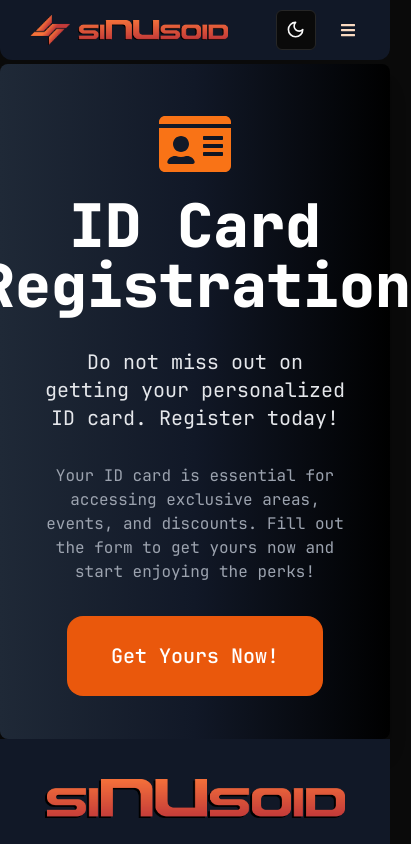
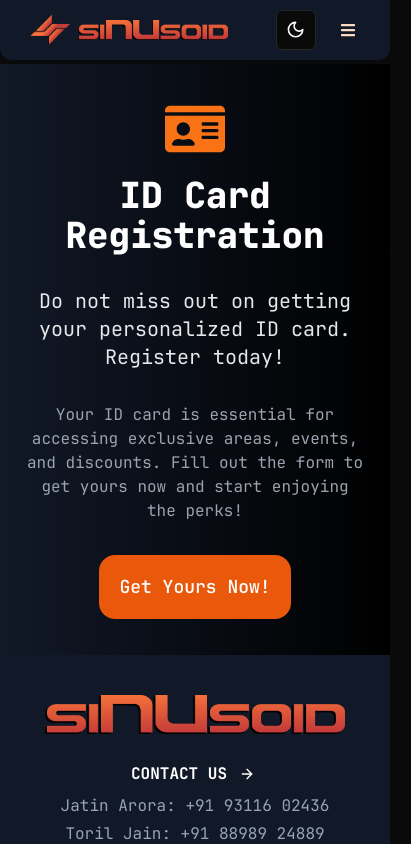
Before and after one commit to thelegendaryarticuno/sinunextfront, a Next.js app: page /idcard in a window 390 px wide. Shown: the top 844 px of the page, 411 px wide, since content can reach past the window. Built offline with nearby package versions, Linux system fonts and the light colour scheme.

Commit message:
idcard completion

```diff
--- a/src/components/idcard/hero.tsx
+++ b/src/components/idcard/hero.tsx
@@ -5,9 +5,14 @@ import { useTheme } from "next-themes";
 
 const IDCardHero = () => {
   const [isDialogOpen, setIsDialogOpen] = useState(false);
-  const { theme } = useTheme();
+  const [mounted, setMounted] = useState(false);
+  const { theme, resolvedTheme } = useTheme();
   const openDialog = () => setIsDialogOpen(true);
   const closeDialog = () => setIsDialogOpen(false);
+
+  useEffect(() => {
+    setMounted(true);
+  }, []);
 
   useEffect(() => {
     const handleKeyDown = (event: KeyboardEvent) => {
@@ -25,18 +30,30 @@ const IDCardHero = () => {
     }
   };
 
+  if (!mounted) {
+    return null;
+  }
+
+  const isDarkTheme = theme === "dark" || resolvedTheme === "dark";
+
   return (
-    <section className="bg-gradient-to-r from-gray-400 via-slate-500 to-slate-600 dark:bg-gradient-to-r dark:from-gray-800 dark:via-gray-900 dark:to-black h-[80vh] flex items-center justify-center text-white rounded-lg shadow-xl p-10">
+    <section
+      className={`relative ${
+        isDarkTheme
+          ? "bg-gradient-to-r from-gray-900 to-black text-white"
+          : "bg-gradient-to-r from-gray-100 to-gray-300 text-gray-800"
+      } h-[70vh] flex items-center justify-center p-6 md:p-10`}
+    >
       <div className="flex flex-col items-center space-y-8 text-center w-full max-w-4xl">
         <div className="flex flex-col items-center space-y-4">
           <FaIdCard
-            className={`text-7xl ${
-              theme === "dark" ? "text-orange-500" : "text-orange-400"
+            className={`text-6xl md:text-7xl ${
+              isDarkTheme ? "text-orange-500" : "text-orange-400"
             }`}
           />
           <h2
-            className={`text-6xl font-extrabold ${
-              theme === "dark" ? "text-white" : "text-gray-900"
+            className={`text-4xl md:text-6xl font-extrabold ${
+              isDarkTheme ? "text-white" : "text-gray-900"
             }`}
           >
             ID Card Registration
@@ -44,18 +61,26 @@ const IDCardHero = () => {
         </div>
         <p
           className={`text-xl ${
-            theme === "dark" ? "text-gray-200" : "text-gray-800"
+            isDarkTheme ? "text-gray-200" : "text-gray-800"
           }`}
         >
           Do not miss out on getting your personalized ID card. Register today!
         </p>
-        <p className="text-base text-gray-300 dark:text-gray-400 max-w-xl">
+        <p
+          className={`text-base ${
+            isDarkTheme ? "text-gray-400" : "text-gray-800"
+          } max-w-xl`}
+        >
           Your ID card is essential for accessing exclusive areas, events, and
           discounts. Fill out the form to get yours now and start enjoying the
           perks!
         </p>
         <button
-          className="w-64 h-20 bg-orange-400 dark:bg-orange-600 hover:bg-orange-500 dark:hover:bg-orange-700 text-black dark:text-white font-semibold rounded-2xl transition-all text-xl"
+          className={`w-48 h-16 md:w-64 md:h-20 ${
+            isDarkTheme
+              ? "bg-orange-600 hover:bg-orange-700 text-white"
+              : "bg-orange-400 hover:bg-orange-500 text-black"
+          } font-semibold rounded-2xl transition-all text-lg md:text-xl`}
           onClick={openDialog}
         >
           Get Yours Now!
@@ -68,14 +93,14 @@ const IDCardHero = () => {
           onClick={handleOutsideClick}
         >
           <div
-            className={`${theme === "dark" ? "bg-gray-800" : "bg-white"} ${
-              theme === "dark" ? "text-white" : "text-gray-900"
+            className={`${
+              isDarkTheme ? "bg-gray-800 text-white" : "bg-white text-gray-900"
             } rounded-lg p-10 w-[90%] max-w-lg shadow-lg relative`}
           >
             <IDCardForm />
             <button
               className={`absolute top-4 right-4 ${
-                theme === "dark" ? "text-gray-300" : "text-gray-600"
+                isDarkTheme ? "text-gray-300" : "text-gray-600"
               } text-2xl`}
               onClick={closeDialog}
             >
--- a/src/pages/idcard/[attendeeId]/index.tsx
+++ b/src/pages/idcard/[attendeeId]/index.tsx
@@ -2,6 +2,12 @@ import { useState, useEffect } from "react";
 import { useRouter } from "next/router";
 import IdCard from "@/components/idcard/id";
 import { Loader2 } from "lucide-react";
+import PlansMarquee from "@/components/PlansMarquee/plansMarquee";
+import { useTheme } from "next-themes";
+import { FaIdCard, FaMusic } from "react-icons/fa";
+import { FiCheckCircle } from "react-icons/fi";
+import { MdEvent } from "react-icons/md";
+import { GiTicket } from "react-icons/gi";
 
 const IDValidation = () => {
   const router = useRouter();
@@ -9,6 +15,7 @@ const IDValidation = () => {
   const [loading, setLoading] = useState(true);
   const [attendeeData, setAttendeeData] = useState<any>(null);
   const [qrToken, setQrToken] = useState<string>("");
+  const { theme, resolvedTheme } = useTheme();
 
   useEffect(() => {
     const fetchData = async () => {
@@ -53,12 +60,14 @@ const IDValidation = () => {
     fetchData();
   }, [attendeeId]);
 
+  const isDarkTheme = theme === "dark" || resolvedTheme === "dark";
+
   if (loading) {
     return (
       <div className="min-h-screen flex items-center justify-center">
         <div className="flex flex-col items-center gap-4">
-          <Loader2 className="h-8 w-8 animate-spin" />
-          <p className="text-lg">Loading your ID card...</p>
+          <Loader2 className="h-10 w-10 animate-spin" />
+          <p className="text-xl">Loading your ID card...</p>
         </div>
       </div>
     );
@@ -71,19 +80,96 @@ const IDValidation = () => {
     qrToken
   ) {
     return (
-      <div className="min-h-screen flex items-center justify-center">
-        <IdCard
-          firstName={attendeeData.firstName}
-          lastName={attendeeData.lastName}
-          qrData={qrToken} // Using the token string directly
-        />
-      </div>
+      <>
+        <div
+          className={`relative min-h-screen ${
+            isDarkTheme
+              ? "bg-gradient-to-r from-gray-900 to-black text-white"
+              : "bg-gradient-to-r from-gray-100 via-gray-200 to-gray-300 text-gray-800"
+          } flex flex-col items-center justify-center p-6 sm:p-8 md:p-12 border-4 border-opacity-30 ${
+            isDarkTheme ? "border-gray-700" : "border-gray-400"
+          }`}
+        >
+          <div className="w-full max-w-7xl flex flex-col items-center md:flex-row md:items-center md:justify-between px-6 gap-12">
+            {/* Left content section */}
+            <div className="w-full md:w-3/5 flex flex-col items-center md:items-start space-y-8 order-2 md:order-1">
+              <div className="flex flex-col items-center md:items-start gap-6 text-center md:text-left">
+                <div className="flex flex-col sm:flex-row items-center gap-5">
+                  <FaIdCard className="text-7xl sm:text-8xl text-orange-400" />
+                  <h2 className="text-3xl sm:text-4xl font-extrabold">
+                    Your VIP Pass to the Ultimate Event Experience
+                  </h2>
+                </div>
+
+                <p className="text-2xl sm:text-3xl font-light">
+                  Your Gateway to Unforgettable Moments
+                </p>
+              </div>
+
+              <div
+                className={`w-full max-w-lg mx-auto md:mx-0 flex items-center space-x-5 ${
+                  isDarkTheme ? "bg-gray-700" : "bg-slate-300"
+                } bg-opacity-20 p-5 rounded-lg`}
+              >
+                <FiCheckCircle className="text-green-400 text-2xl sm:text-3xl flex-shrink-0" />
+                <p
+                  className={`text-lg sm:text-lG ${
+                    isDarkTheme ? "text-green-300" : "text-green-600"
+                  } font-semibold md:whitespace-nowrap`}
+                >
+                  Mandatory ID Card for All Event Access
+                </p>
+              </div>
+
+              <div
+                className={`${
+                  isDarkTheme ? "bg-gray-800" : "bg-white"
+                } p-8 rounded-lg shadow-md w-full max-w-lg mx-auto md:mx-0`}
+              >
+                <h3 className="text-2xl font-semibold mb-6 text-center md:text-left">
+                  Exclusive Event Access
+                </h3>
+                <ul className="space-y-5">
+                  <li className="flex items-center">
+                    <GiTicket className="text-orange-400 mr-5 text-2xl" />
+                    <span className="text-lg">VIP Entry & Perks</span>
+                  </li>
+                  <li className="flex items-center">
+                    <MdEvent className="text-orange-400 mr-5 text-2xl" />
+                    <span className="text-lg">
+                      Engage in Interactive Events
+                    </span>
+                  </li>
+                  <li className="flex items-center">
+                    <FaMusic className="text-orange-400 mr-5 text-2xl" />
+                    <span className="text-lg">
+                      Feel the Rhythm of Live Performances
+                    </span>
+                  </li>
+                </ul>
+              </div>
+            </div>
+
+            {/* ID Card section */}
+            <div className="w-full md:w-auto flex justify-center order-1 md:order-2">
+              <div className="w-[400px] transform scale-105 hover:scale-110 transition-transform duration-300 mx-auto">
+                <IdCard
+                  firstName={attendeeData.firstName}
+                  lastName={attendeeData.lastName}
+                  qrData={qrToken}
+                />
+              </div>
+            </div>
+          </div>
+        </div>
+        <PlansMarquee />
+      </>
     );
   }
 
   return (
     <div className="min-h-screen flex items-center justify-center">
-      <p className="text-lg text-red-500">
+      <p className="text-xl text-red-500">
         Unable to load ID card. Invalid or missing data.
       </p>
     </div>
```
